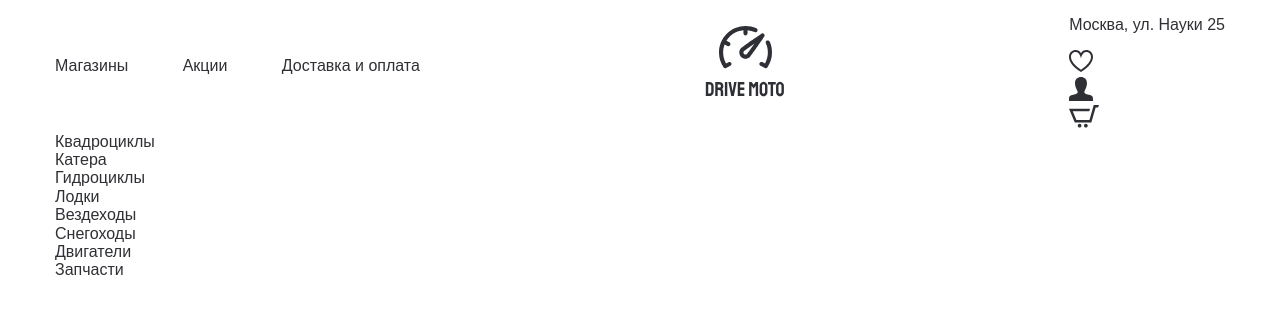
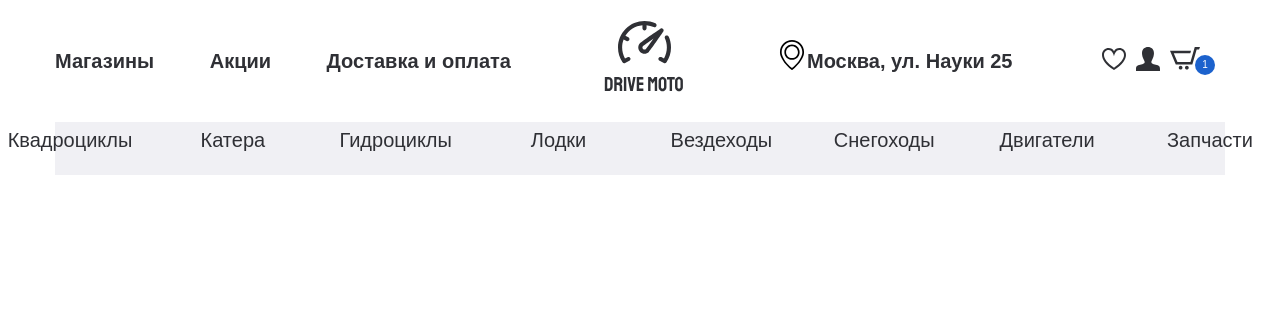
Before and after one commit to Kalyanuch/layout-pet-ecommerce, a plain HTML site: page index.html in a window 1280 px wide. Drawn offline with nearby package versions, Linux system fonts and the light colour scheme.

Commit message:
Header block in process 2021-09-17

```diff
--- /dev/null
+++ b/css/font.css
@@ -0,0 +1,35 @@
+@font-face {
+    font-family: 'SFProDisplay-Regular', sans-serif;
+    src: url("../fonts/SFProDisplay-Regular.woff2") format('woff2'),
+        url("../fonts/SFProDisplay-Regular.woff") format('woff');
+    font-weight: 400;
+    font-style: normal;
+    font-display: swap;
+}
+
+@font-face {
+    font-family: 'SFProDisplay-Medium', sans-serif;
+    src: url("../fonts/SFProDisplay-Medium.woff2") format('woff2'),
+    url("../fonts/SFProDisplay-Medium.woff") format('woff');
+    font-weight: 500;
+    font-style: normal;
+    font-display: swap;
+}
+
+@font-face {
+    font-family: 'SFProDisplay-Semibold', sans-serif;
+    src: url("../fonts/SFProDisplay-Semibold.woff2") format('woff2'),
+    url("../fonts/SFProDisplay-Semibold.woff") format('woff');
+    font-weight: 600;
+    font-style: normal;
+    font-display: swap;
+}
+
+@font-face {
+    font-family: 'SFProDisplay-Bold', sans-serif;
+    src: url("../fonts/SFProDisplay-Bold.woff2") format('woff2'),
+    url("../fonts/SFProDisplay-Bold.woff") format('woff');
+    font-weight: 700;
+    font-style: normal;
+    font-display: swap;
+}
--- a/css/style.css
+++ b/css/style.css
@@ -23,7 +23,14 @@ h1, h2, h3, h4, h5, h6 {
 
 body {
     color: #2F3035;
-    font-family: sans-serif;
+/*
+    font-family: 'SFProDisplay-Regular', sans-serif;
+    font-weight: 400;
+    font-size: 20px;
+    line-height: 24px;
+
+ */
+    font: 400 20px/24px 'SFProDisplay-Regular', sans-serif;
 }
 
 .container {
@@ -39,6 +46,7 @@ body {
     justify-content: space-between;
     align-items: center;
     min-height: 122px;
+    font-weight: 700;
 }
 
 .menu__item {
@@ -48,4 +56,100 @@ body {
 .menu__item + .menu__item {
     padding-left: 50px;
 }
+
+.header__box {
+    display: flex;
+}
+
+.header__address {
+    margin-right: 60px;
+    width: 265px;
+    padding-left: 30px;
+    position: relative;
+}
+
+.header__address::before {
+    content: '';
+    position: absolute;
+    background-image: url("../images/address_icon.svg");
+    width: 30px;
+    height: 30px;
+    left: 0;
+    top: -9px;
+}
+
+.user_list {
+    display: flex;
+    align-items: center;
+    margin-right: 15px;
+}
+
+.user_list__item {
+    margin-right: 10px;
+}
+
+.basket {
+    position: relative;
+    display: inline-block;
+}
+
+.basket_counter {
+    position: absolute;
+    right: -15px;
+    bottom: 0px;
+    min-width: 20px;
+    height: 20px;
+    display: inline-block;
+    background-color: #1C62CD;
+    font-weight: 500;
+    font-size: 10px;
+    line-height: 20px;
+    text-align: center;
+    color: #FFFFFF;
+    border-radius: 50%;
+    padding-left: 3px;
+    padding-right: 3px;
+}
+
+.menu_categories {
+    background: #F0F0F4;
+    display: flex;
+    justify-content: space-between;
+    align-items: center;
+    min-height: 53px;
+    padding: 0 15px;
+}
+
+.menu_categories__item {
+    position: relative;
+}
+
+.menu_categories__link {
+    padding-bottom: 15px;
+    transition: all .3s ease;
+    border-bottom: 3px solid transparent;
+    display: inline-block;
+    font-weight: 400;
+    position: absolute;
+    left: 50%;
+    top: 50%;
+    transform: translate(-50%, -50%);
+}
+
+.menu_categories__link .bold {
+    opacity: 0;
+}
+
+.menu_categories__link:hover {
+    border-bottom: 3px solid #1C62CD;
+    font-weight: 600;
+}
+
+.menu_categories__link:hover .regular {
+    opacity: 0;
+}
+
+.menu_categories__link:hover .bold {
+    opacity: 1;
+}
 /*********************************** Header ***********************************/
--- a/index.html
+++ b/index.html
@@ -7,6 +7,7 @@
   <title>Document</title>
   <link rel="stylesheet" href="css/normalize.css">
   <link rel="stylesheet" href="css/slick.css">
+  <link rel="stylesheet" href="css/font.css">
   <link rel="stylesheet" href="css/style.css">
 </head>
 <body>
@@ -42,7 +43,10 @@
                 <a href="#" class="user_list__link"><img src="images/customer.svg" alt=""></a>
               </li>
               <li class="user_list__item">
-                <a href="#" class="user_list__link"><img src="images/basket.svg" alt=""></a>
+                <a href="#" class="user_list__link basket">
+                  <img src="images/basket.svg" alt="">
+                  <span class="basket_counter">1</span>
+                </a>
               </li>
             </ul>
           </div>
@@ -51,7 +55,6 @@
     </div>
     <div class="header__bottom">
       <div class="container">
-        <div class="header__bottom_inner">
         <ul class="menu_categories">
           <li class="menu_categories__item"><a href="#" class="menu_categories__link">Квадроциклы</a></li>
           <li class="menu_categories__item"><a href="#" class="menu_categories__link">Катера</a></li>
@@ -64,7 +67,6 @@
         </ul>
       </div>
     </div>
-    </div>
   </header>
 
   <script src="https://ajax.googleapis.com/ajax/libs/jquery/3.4.1/jquery.min.js"></script>
```
Also changed, not shown: fonts/SFProDisplay-Bold.woff (added), fonts/SFProDisplay-Bold.woff2 (added), fonts/SFProDisplay-Medium.woff (added), fonts/SFProDisplay-Medium.woff2 (added), fonts/SFProDisplay-Regular.woff (added), fonts/SFProDisplay-Regular.woff2 (added), fonts/SFProDisplay-Semibold.woff (added), fonts/SFProDisplay-Semibold.woff2 (added). Lines whose indentation alone changed are shown as unchanged.
